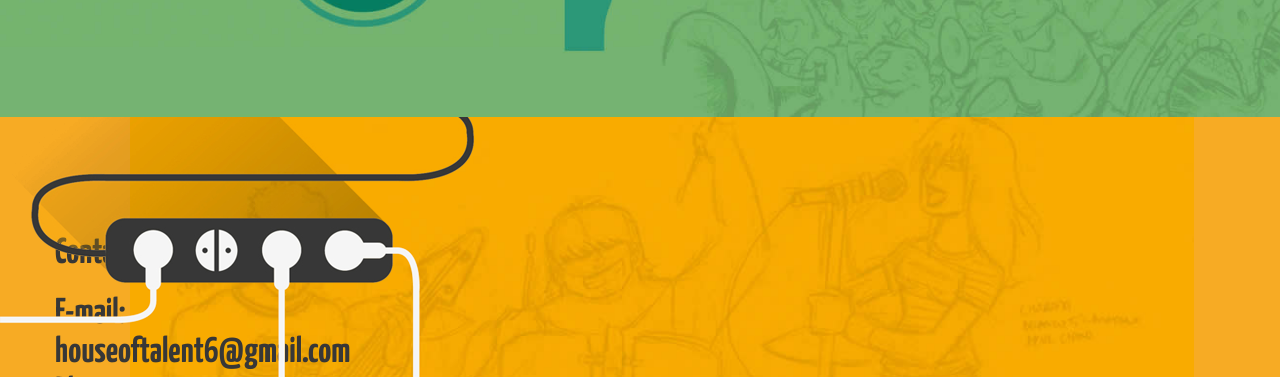
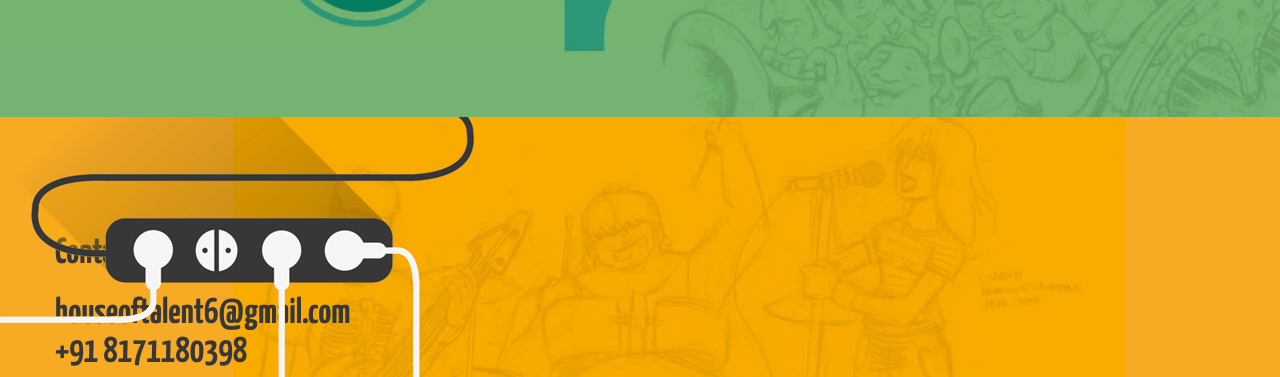
Before and after one commit to houseoftalents/houseoftalents, a plain HTML site: page index.html in a window 1280 px wide. Shown: the part 2365-2742 px from the top of the page. Drawn offline with Linux system fonts and the light colour scheme; some packages are replaced by stand-ins of ours.

Commit message:
Update index.html

```diff
--- a/index.html
+++ b/index.html
@@ -396,8 +396,8 @@ smalltext{
 							<h2><b>Contact</b></h2>
 
 							<h2><b>
-								E-mail:<br> houseoftalent6@gmail.com<br>
-								Phone:<br> +91 8171180398<br>
+								 houseoftalent6@gmail.com<br>
+								 +91 8171180398<br>
 								</b>
 							</h2>
 							<a href="https://docs.google.com/forms/d/e/1FAIpQLSffkWJNUe9LIqJQNG8Ldr6cinAOi_Vjm_DmVv8OTmGssNVs5g/viewform?vc=0&c=0&w=1" target="_blank" class="btn btn-success"> Connect &nbsp;with&nbsp; us &nbsp;&nbsp;<i class="fa fa-angle-right"></i></a>
```
